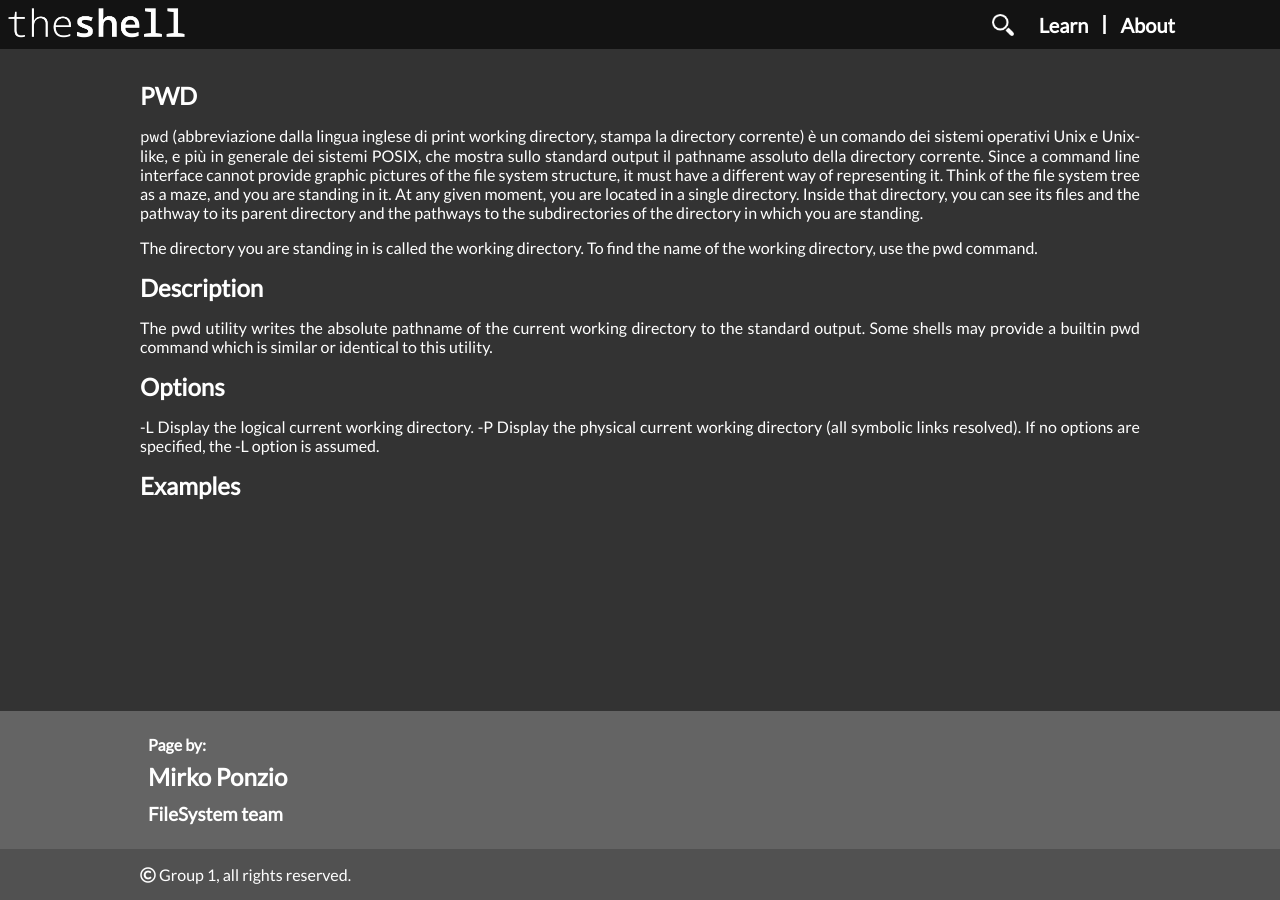
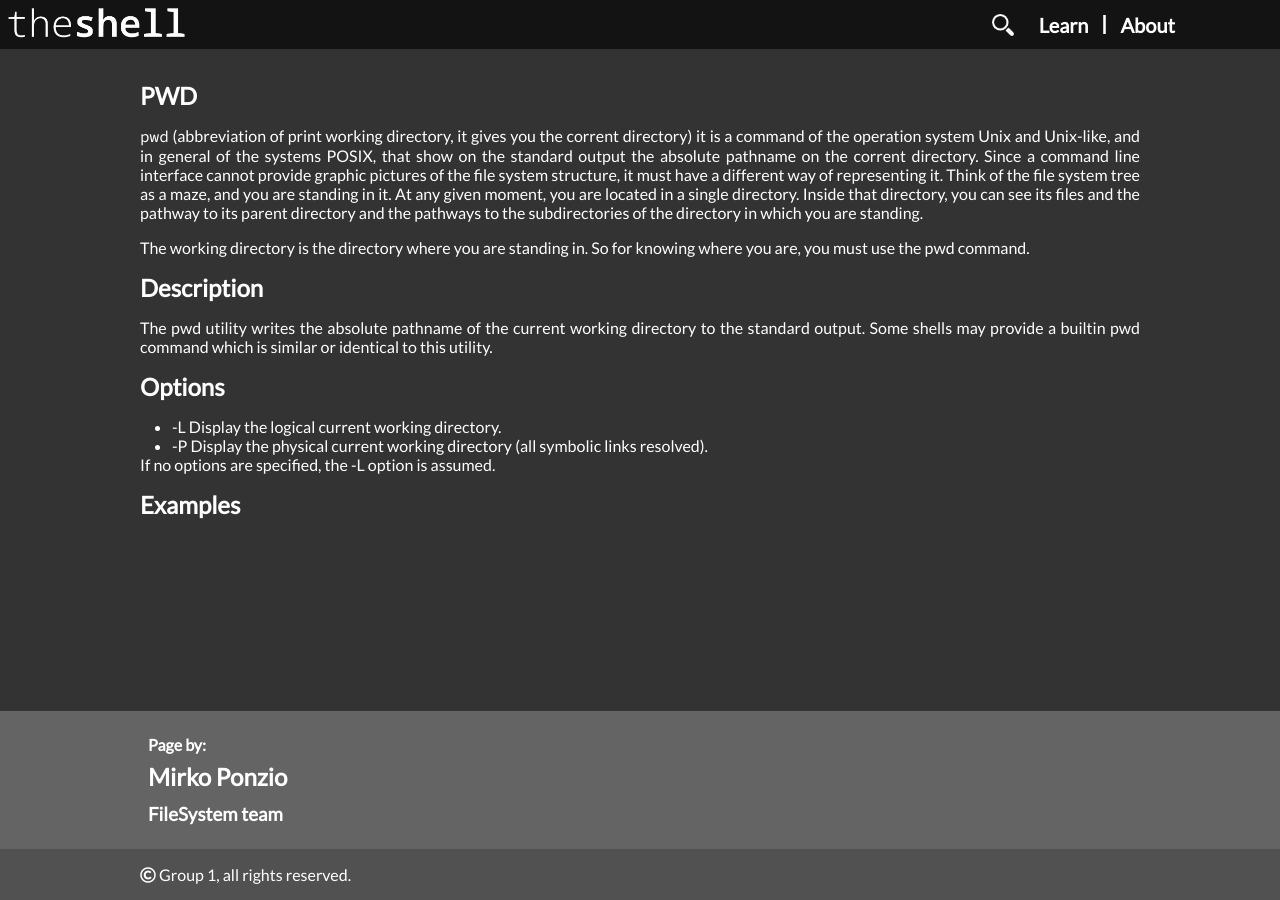
Before and after one commit to bvlj/usi_sa1_theshell_ch, a Jekyll site: the page built from site/pages/fs/PWD.html, in a window 1280 px wide. Built offline with Jekyll 4.4.1, drawn with Linux system fonts in a browser that asks for light colours; nearby versions of some CDN libraries; comment, search, counter and statistics services are not loaded.

Commit message:
fs: Correction on pwd page
git-svn-id: svn+ssh://atelier.inf.usi.ch/home/bevilj/group-1@124 a672b425-5310-4d7a-af5c-997e18724b81

```diff
--- a/site/pages/fs/PWD.html
+++ b/site/pages/fs/PWD.html
@@ -8,14 +8,15 @@ title: PWD
 ---
 
 <p>
-<code>pwd</code> (abbreviazione dalla lingua inglese di print working directory, stampa la directory corrente) è un comando dei sistemi operativi Unix e Unix-like,
-e più in generale dei sistemi POSIX, che mostra sullo standard output il pathname assoluto della directory corrente.
+<code>pwd</code> (abbreviation of print working directory, it gives you the corrent directory) it is a command of the operation system Unix and Unix-like,
+and in general of the systems POSIX, that show on the standard output the absolute pathname on the corrent directory.
 Since a command line interface cannot provide graphic pictures of the file system structure, it must have a different way of representing it.
 Think of the file system tree as a maze, and you are standing in it. At any given moment, you are located in a single directory.
 Inside that directory, you can see its files and the pathway to its parent directory and the pathways to the subdirectories of the directory in which you are standing.
 </p>
 <p>
-The directory you are standing in is called the working directory. To find the name of the working directory, use the pwd command.
+The working directory is the directory where you are standing in. So for
+knowing where you are, you must use the pwd command.
 </p>
 
 
@@ -27,11 +28,12 @@ Some shells may provide a builtin pwd command which is similar or identical to t
 
 <h2>Options</h2>
 <p>
+<ul>
+<li> -L      Display the logical current working directory.</li>
 
--L      Display the logical current working directory.
-
--P      Display the physical current working directory (all symbolic
-        links resolved).
+<li>-P      Display the physical current working directory (all symbolic
+        links resolved).</li>
+</ul>
 
 If no options are specified, the -L option is assumed.</p>
 
```
